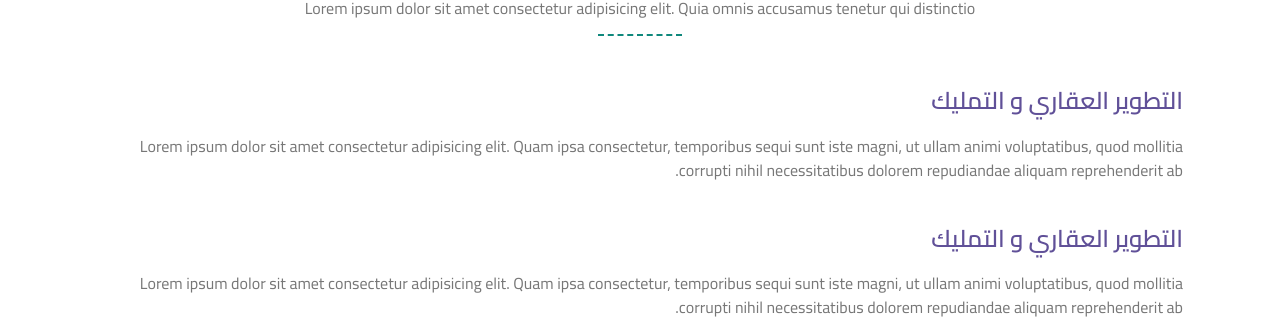
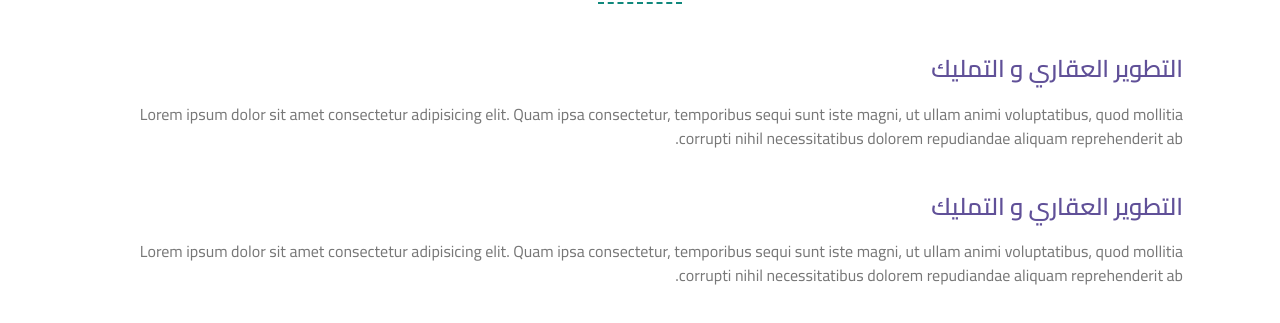
Before and after one commit to AbdallhElzayat2020/Rosam-Realestate, a plain HTML site: page services.html in a window 1280 px wide. Shown: the part 204-527 px from the top of the page. Drawn offline with nearby package versions, Linux system fonts and the light colour scheme.

Commit message:
remove description from home page

```diff
--- a/services.html
+++ b/services.html
@@ -200,9 +200,6 @@
         <div class="container">
             <div class="section-title mb-6 pb-1 w-75 text-center mx-auto">
                 <h2 class="m-0">خدماتنا</h2>
-                <p>
-                    Lorem ipsum dolor sit amet consectetur adipisicing elit. Quia omnis accusamus tenetur qui distinctio
-                </p>
             </div>
             <!-- why us starts -->
             <div class="text">
```
